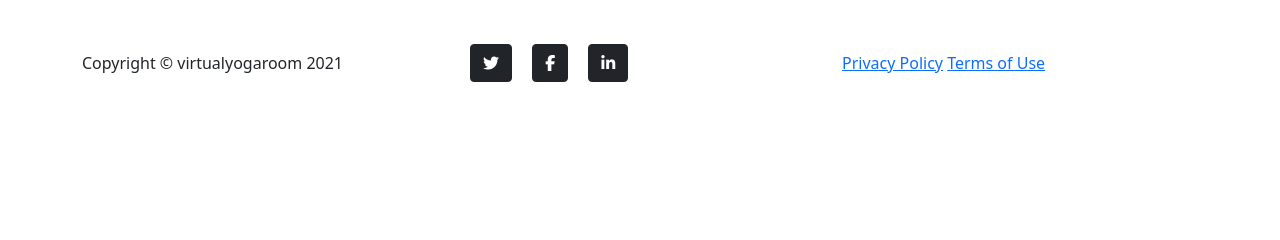
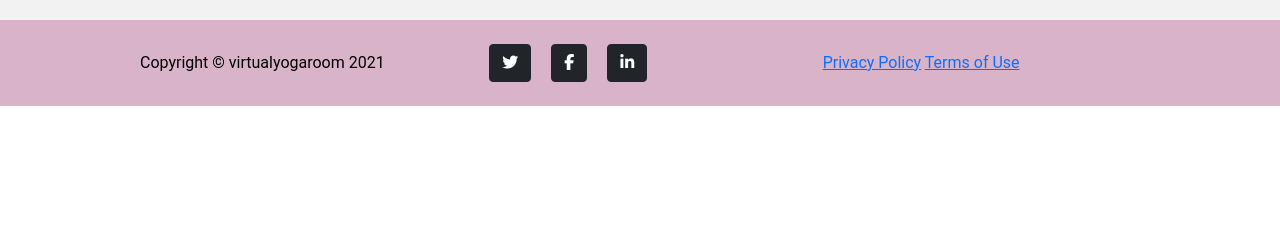
Before and after one commit to veraleitaodev/virtual-yoga-room, a Django app: page / in a window 1280 px wide. Shown: the part 92-332 px from the top of the page. Run offline with Django 3.2, Linux system fonts and the light colour scheme; some libraries are stand-ins or nearby versions.

Commit message:
linked static folder to templates

```diff
--- a/templates/base.html
+++ b/templates/base.html
@@ -17,6 +17,7 @@
     <!-- Bootstrap css -->
     <link href="https://cdn.jsdelivr.net/npm/bootstrap@5.0.0-beta1/dist/css/bootstrap.min.css" rel="stylesheet"
         integrity="sha384-giJF6kkoqNQ00vy+HMDP7azOuL0xtbfIcaT9wjKHr8RbDVddVHyTfAAsrekwKmP1" crossorigin="anonymous">
+    <link rel="stylesheet" href="{% static 'css/style.css' %}">
     {% endblock %}
 
     {% block extra_css %}
--- a/templates/includes/footer.html
+++ b/templates/includes/footer.html
@@ -1,5 +1,6 @@
+ {% load static %}
  <!-- Footer-->
-<footer class="footer py-4">
+<footer class="footer bg-pink py-4">
     <div class="container">
         <div class="row align-items-center">
             <div class="col-lg-4 text-lg-left">Copyright © virtualyogaroom 2021</div>
--- a/virtual_yoga_room/settings.py
+++ b/virtual_yoga_room/settings.py
@@ -147,3 +147,7 @@ USE_TZ = True
 # https://docs.djangoproject.com/en/3.1/howto/static-files/
 
 STATIC_URL = '/static/'
+STATICFILES_DIRS = (os.path.join(BASE_DIR, 'static'),)
+
+MEDIA_URL = '/media/'
+MEDIA_ROOT = os.path.join(BASE_DIR, 'media')
```
